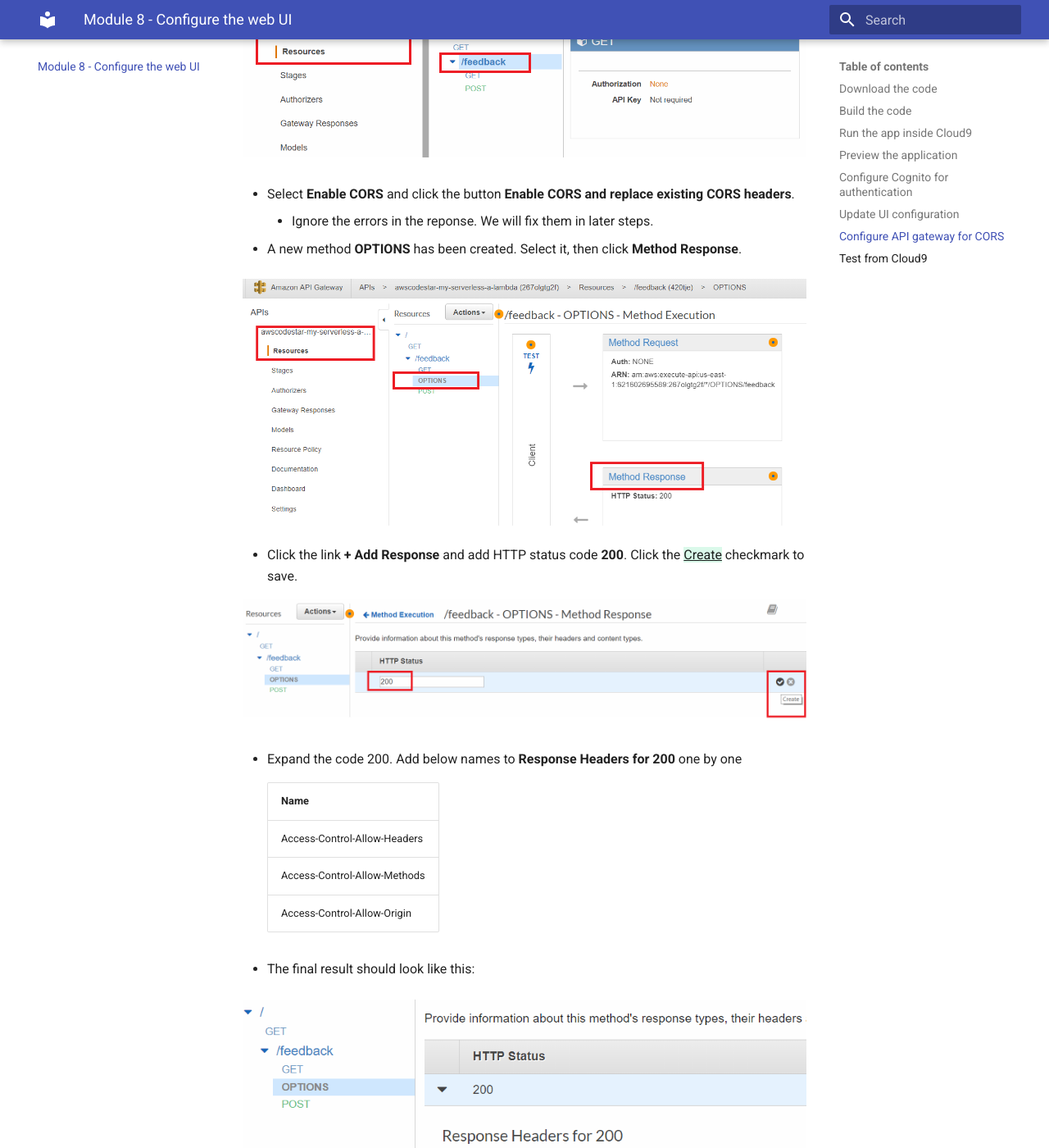
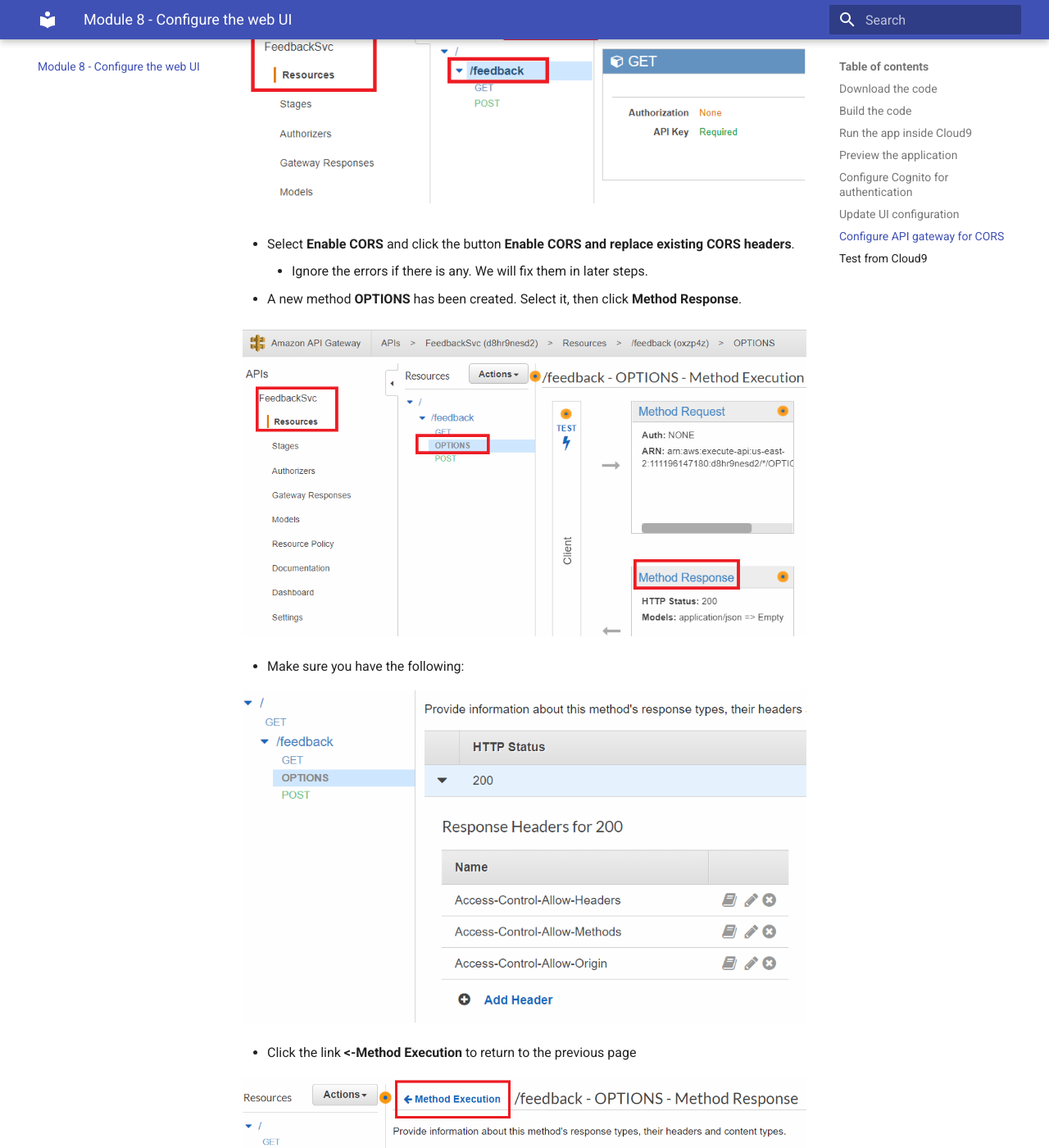
Before and after one commit to xiangshen-dk/workshop-building-secure-apis, an MkDocs documentation site: the page built from docs/webui.md, in a window 1280 px wide and 1400 px high, scrolled down 3100 px. Shown: the whole window at 82% size. Built offline with MkDocs 1.6.1 and Material for MkDocs 9.7.7, drawn with Linux system fonts in a browser that asks for light colours; some web fonts are replaced; some of the changed text lies outside the part shown.

Commit message:
auth cleanup

```diff
--- a/docs/webui.md
+++ b/docs/webui.md
@@ -46,7 +46,7 @@ Refresh the preview window, you should have a web page displayed. If you still h
 
 ### Configure Cognito for authentication
 
-Go back to your [**Cognito**](https://us-west-2.console.aws.amazon.com/cognito/home?region=us-west-2 "AWS Cognito") user pool and in __App client settings__, do the following:
+Go back to your [**Cognito**](https://console.aws.amazon.com/cognito/home "AWS Cognito") user pool and in __App client settings__, do the following:
 
 * Enable __Cognito User Pool__ for webapp (mark the checkbox under **Enabled Identity Providers**)
 * Add Cloud9 preview URL with ==__/callback__== to the callback URL. For example:
@@ -86,26 +86,13 @@ Go to [**API Gateway**](https://us-west-2.console.aws.amazon.com/apigateway/home
 
 * Select __Enable CORS__ and click the button __Enable CORS and replace existing CORS headers__.
 
-    - Ignore the errors in the reponse. We will fix them in later steps.
+    - Ignore the errors if there is any. We will fix them in later steps.
 
 * A new method __OPTIONS__ has been created. Select it, then click __Method Response__.
 
   ![API Gateway - method reponse](../screenshots/api-gw-1.png)
 
-* Click the link __+ Add Response__ and add HTTP status code __200__. Click the {++Create++} checkmark to save.
-
-  ![API Gateway - status 200](../screenshots/api-gw-2.png)
-
-* Expand the code 200. Add below names to __Response Headers for 200__ one by one
-
-    |Name             |
-    |-----------------------------|
-    |Access-Control-Allow-Headers|
-    |Access-Control-Allow-Methods|
-    |Access-Control-Allow-Origin|
-
-
- * The final result should look like this:
+ * Make sure you have the following:
 
   ![API Gateway - status 200](../screenshots/api-gw-3.png)
 
@@ -115,7 +102,7 @@ Go to [**API Gateway**](https://us-west-2.console.aws.amazon.com/apigateway/home
 
 * Under __Integration Response__, expand the line by clicking the black arrow.
 
-* Add the folllowing to __Header Mappings__:
+* Make sure you have the folllowing __Header Mappings__ under the '200' response:
 
 |Response header              |Mapping value|
 |-----------------------------|-------------|
@@ -123,7 +110,7 @@ Go to [**API Gateway**](https://us-west-2.console.aws.amazon.com/apigateway/home
 |Access-Control-Allow-Methods|'POST,GET,OPTIONS'|
 |Access-Control-Allow-Origin |'*'|
 
-* The result looks like the following:
+* It should look like the following:
 
   ![API Gateway - header](../screenshots/api-gw-5.png)
 
```
Also changed, not shown: docs/auth.md (+1 -1 lines), docs/screenshots/api-gw-0.png, docs/screenshots/api-gw-1.png.
